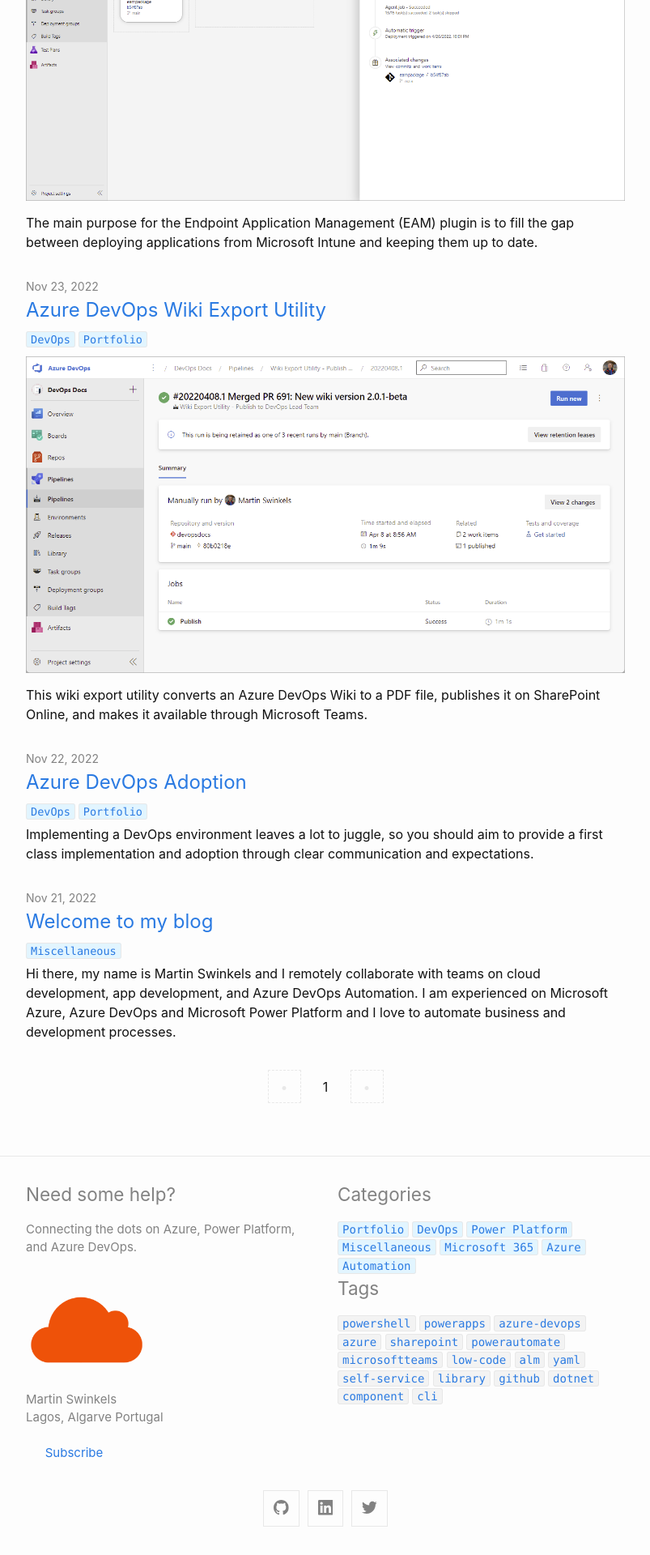
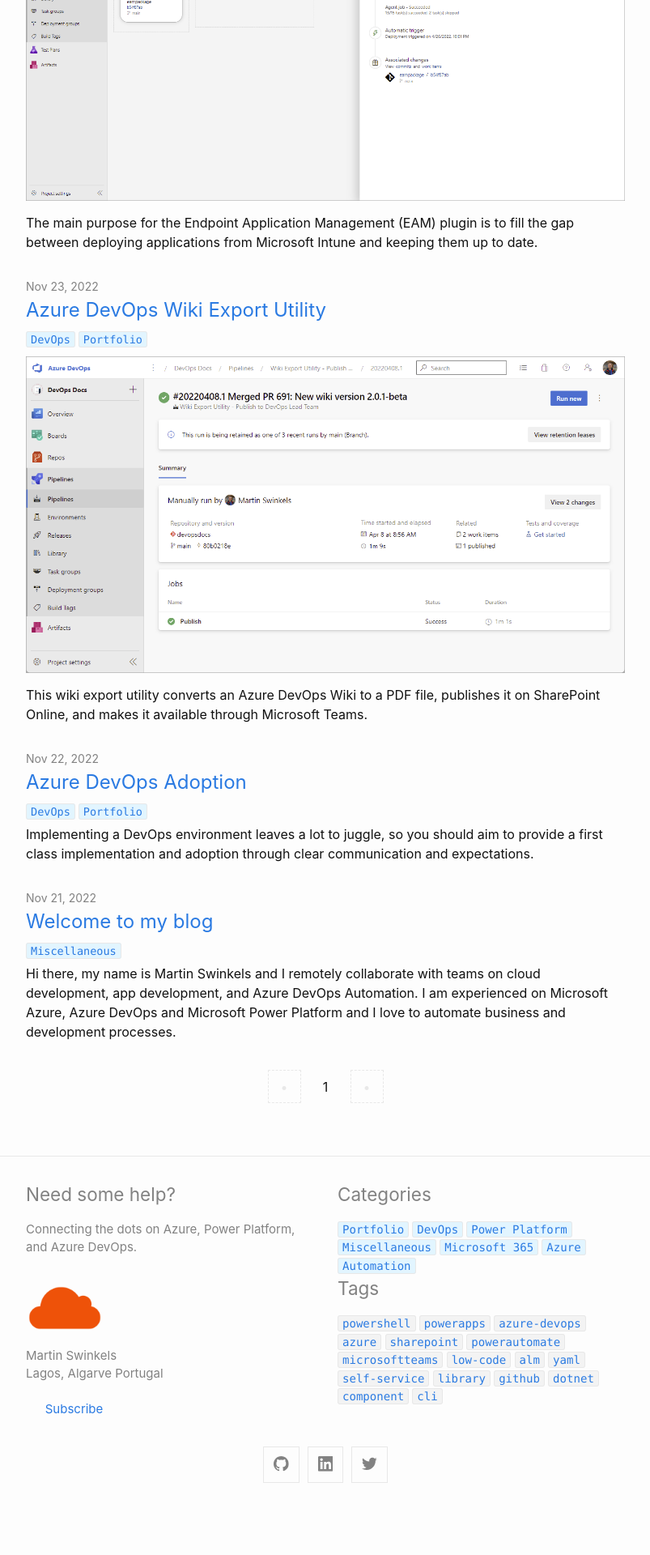
Before and after one commit to msc365/msc365.github.io, a Jekyll site: the page built from index.html, in a window 1280 px wide. Shown: the part 2404-4324 px from the top of the page at 81% size, without its empty margins (238-1041 px from the left). Built offline with Jekyll 4.4.1, drawn with Linux system fonts in a browser that asks for light colours; the list of posts is cut into pages by our own code; after the commit the page ends 4270 px from its top, so only the background shows below that.

Commit message:
Update footer.html

```diff
--- a/_includes/footer.html
+++ b/_includes/footer.html
@@ -9,7 +9,7 @@
         <h2>Need some help?</h2>
         <p>{{ site.description | escape }}</p>
         <a rel="author" href="{{ "/" | relative_url }}">
-          <img alt="msc365 logo" src="https://msc365.eu/assets/img/msc365-cloud-256.png" width="150"/>
+          <img alt="msc365 logo" src="https://msc365.eu/assets/img/msc365-cloud-128.png" width="96"/>
         </a>
         {%- if site.author %}
         <ul class="contact-list">
```
